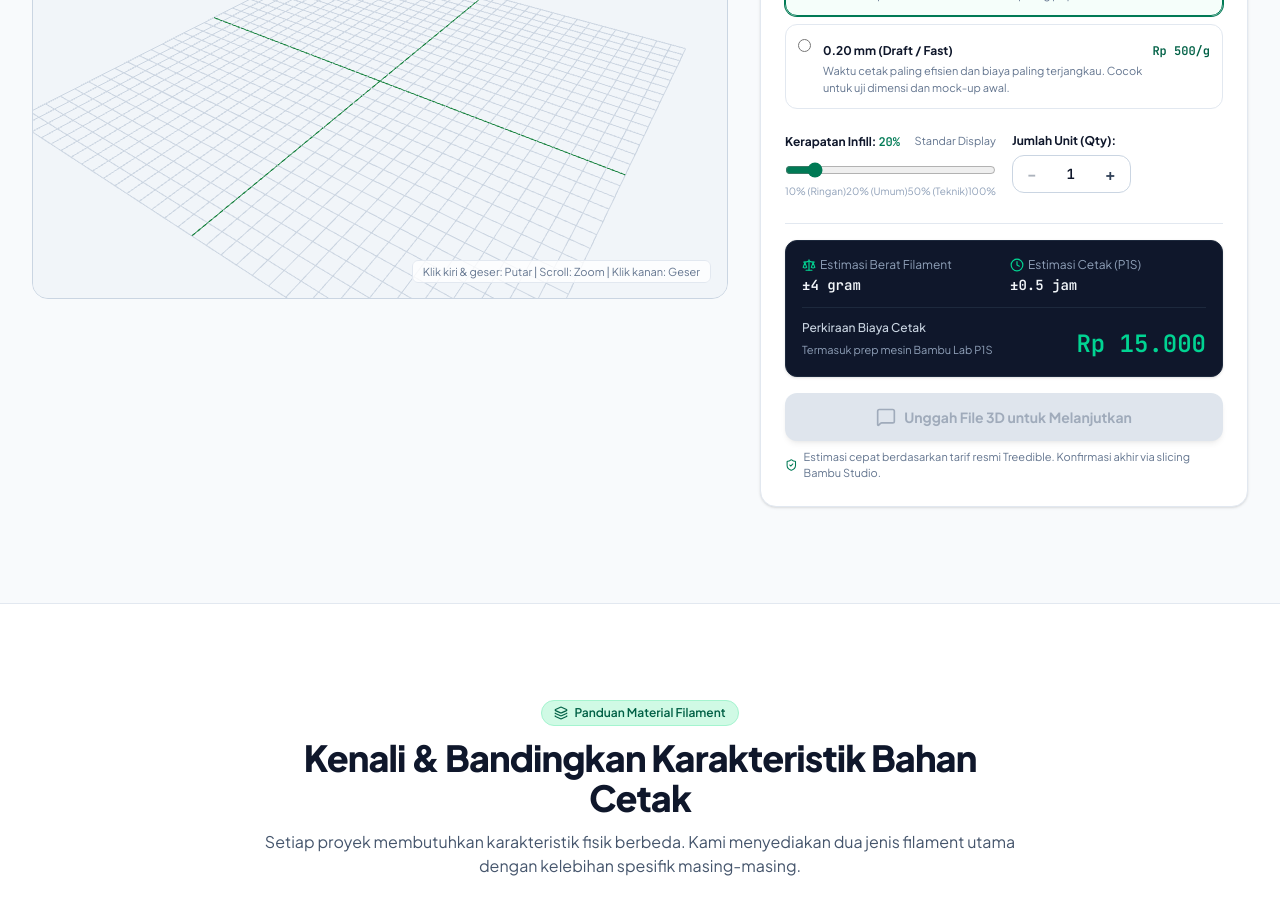
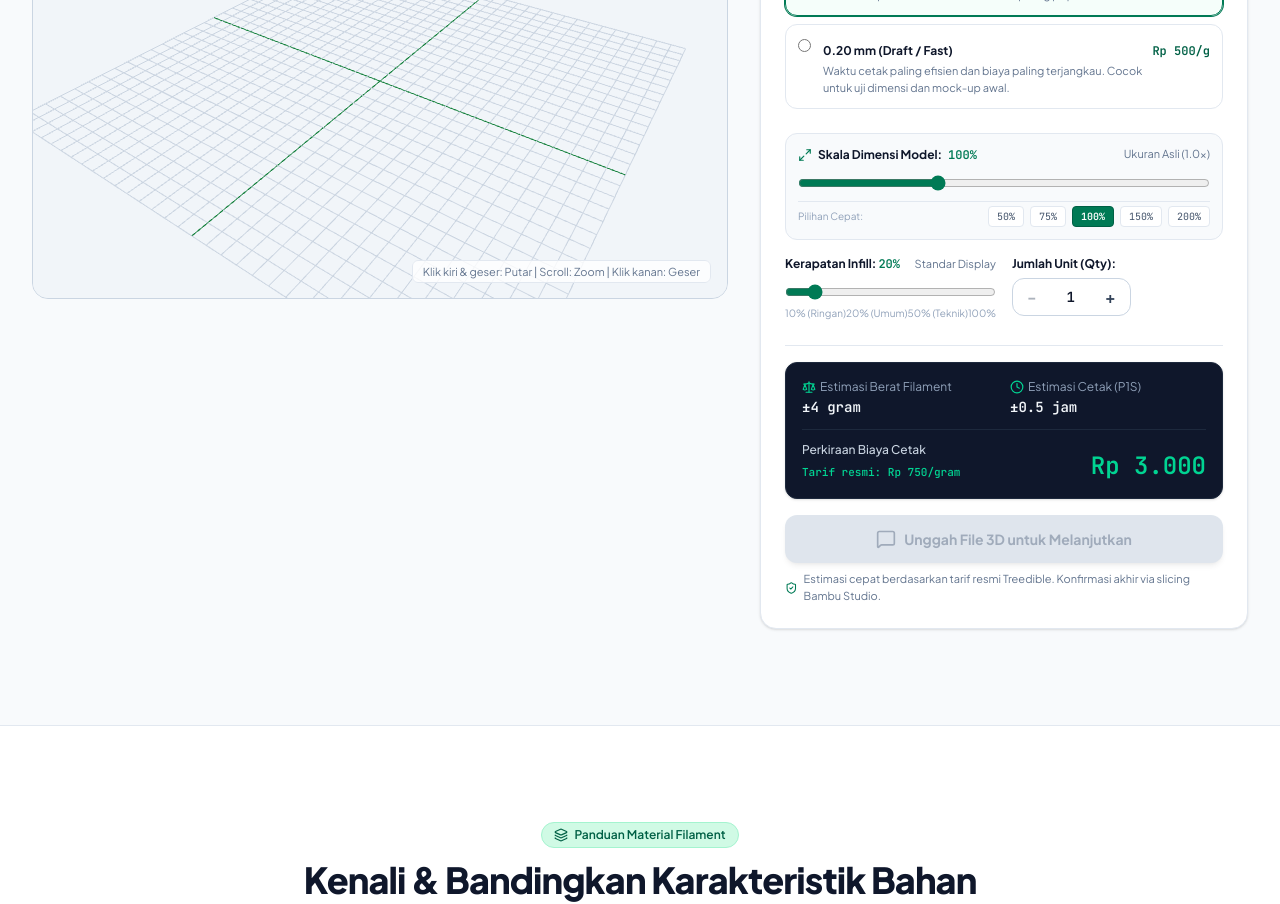
Before and after one commit to supErj1izyyyy/treedible-web, a React (Vite) app: page / in a window 1280 px wide. Shown: the part 1520-2424 px from the top of the page. Built offline with nearby package versions, Linux system fonts and the light colour scheme; no server answers.

Commit message:
fix(calculator): remove 15k price floor, add scale slider, and dynamically scale price with dimensions

```diff
--- a/src/components/Calculator/CalculatorSection.tsx
+++ b/src/components/Calculator/CalculatorSection.tsx
@@ -29,11 +29,13 @@ export const CalculatorSection: React.FC = () => {
   const [selectedColor, setSelectedColor] = useState<string>('Hitam Doff');
   const [quantity, setQuantity] = useState<number>(1);
   const [wireframe, setWireframe] = useState<boolean>(false);
+  const [scalePct, setScalePct] = useState<number>(100);
 
   // Parse Buffer into Three.js BufferGeometry
   const parseModelData = (buffer: ArrayBuffer, fileName: string) => {
     setLoading(true);
     setError(null);
+    setScalePct(100);
     try {
       if (buffer.byteLength < 84) {
         throw new Error('Ukuran file terlalu kecil atau rusak untuk format model 3D.');
@@ -128,11 +130,21 @@ export const CalculatorSection: React.FC = () => {
       .catch((e) => console.log('Sample load error:', e));
   }, []);
 
-  // Compute Live Calculated Values
-  const volume = metrics ? metrics.volumeCm3 : 8.0;
-  const estimatedWeightGrams = estimateFilamentWeight(volume, material, infillPct);
-  const { unitPrice, totalPrice } = calculatePrintPrice(estimatedWeightGrams, material, layerHeight, quantity);
+  // Compute Live Calculated Values with dynamic scale factor
+  const currentScale = scalePct / 100;
+  const rawVolume = metrics ? metrics.volumeCm3 : 8.0;
+  // Volume scales cubically with geometric scale (s³)
+  const scaledVolume = Number((rawVolume * Math.pow(currentScale, 3)).toFixed(2));
+  const estimatedWeightGrams = estimateFilamentWeight(scaledVolume, material, infillPct);
+  const { unitPrice, totalPrice, ratePerGram } = calculatePrintPrice(estimatedWeightGrams, material, layerHeight, quantity);
   const estimatedHours = estimatePrintTimeHours(estimatedWeightGrams, layerHeight);
+
+  // Scaled dimensions in mm
+  const scaledDimensions = metrics ? {
+    x: Number((metrics.dimensionsMm.x * currentScale).toFixed(1)),
+    y: Number((metrics.dimensionsMm.y * currentScale).toFixed(1)),
+    z: Number((metrics.dimensionsMm.z * currentScale).toFixed(1))
+  } : null;
 
   // Map selected color to CSS/Three hex
   const getRenderColor = (colorName: string) => {
@@ -203,15 +215,20 @@ export const CalculatorSection: React.FC = () => {
               materialColor={getRenderColor(selectedColor)}
               wireframe={wireframe}
               onToggleWireframe={() => setWireframe(!wireframe)}
-              dimensions={metrics?.dimensionsMm || null}
+              dimensions={scaledDimensions}
               loading={loading}
+              scale={currentScale}
             />
           </div>
 
           {/* Right Column: 5 Cols (Pricing & Parameters) */}
           <div className="lg:col-span-5">
             <ConfigurationPanel
-              metrics={metrics}
+              metrics={metrics ? {
+                ...metrics,
+                volumeCm3: scaledVolume,
+                dimensionsMm: scaledDimensions || metrics.dimensionsMm
+              } : null}
               material={material}
               onChangeMaterial={setMaterial}
               layerHeight={layerHeight}
@@ -220,11 +237,14 @@ export const CalculatorSection: React.FC = () => {
               onChangeInfill={setInfillPct}
               selectedColor={selectedColor}
               onChangeColor={setSelectedColor}
+              scalePct={scalePct}
+              onChangeScale={setScalePct}
               quantity={quantity}
               onChangeQuantity={setQuantity}
               estimatedWeightGrams={estimatedWeightGrams}
               unitPrice={unitPrice}
               totalPrice={totalPrice}
+              ratePerGram={ratePerGram}
               estimatedHours={estimatedHours}
             />
           </div>
--- a/src/components/Calculator/ConfigurationPanel.tsx
+++ b/src/components/Calculator/ConfigurationPanel.tsx
@@ -1,7 +1,7 @@
 import React from 'react';
 import type { MaterialKey, LayerHeightKey, ModelMetrics } from '../../types';
 import { MATERIALS, LAYER_HEIGHTS, formatRupiah, generateWhatsAppLink } from '../../utils/calculator';
-import { Layers, Disc, Scale, Clock, MessageSquare, ShieldCheck } from 'lucide-react';
+import { Layers, Disc, Scale, Clock, MessageSquare, ShieldCheck, Maximize2 } from 'lucide-react';
 
 interface ConfigurationPanelProps {
   metrics: ModelMetrics | null;
@@ -13,11 +13,14 @@ interface ConfigurationPanelProps {
   onChangeInfill: (val: number) => void;
   selectedColor: string;
   onChangeColor: (col: string) => void;
+  scalePct: number;
+  onChangeScale: (scale: number) => void;
   quantity: number;
   onChangeQuantity: (qty: number) => void;
   estimatedWeightGrams: number;
   unitPrice: number;
   totalPrice: number;
+  ratePerGram: number;
   estimatedHours: number;
 }
 
@@ -31,11 +34,14 @@ export const ConfigurationPanel: React.FC<ConfigurationPanelProps> = ({
   onChangeInfill,
   selectedColor,
   onChangeColor,
+  scalePct,
+  onChangeScale,
   quantity,
   onChangeQuantity,
   estimatedWeightGrams,
   unitPrice,
   totalPrice,
+  ratePerGram,
   estimatedHours
 }) => {
   const currentMaterial = MATERIALS[material];
@@ -52,7 +58,8 @@ export const ConfigurationPanel: React.FC<ConfigurationPanelProps> = ({
       infillPct,
       selectedColor,
       quantity,
-      totalPrice
+      totalPrice,
+      scalePct
     );
     window.open(url, '_blank', 'noopener,noreferrer');
   };
@@ -173,7 +180,50 @@ export const ConfigurationPanel: React.FC<ConfigurationPanelProps> = ({
         </div>
       </div>
 
-      {/* 3. Infill Density & Quantity */}
+      {/* 3. Scale, Infill Density & Quantity */}
+      <div className="space-y-4">
+        {/* Scale Slider & Quick Presets */}
+        <div className="p-3 bg-slate-50 dark:bg-slate-800 rounded-xl border border-slate-200 dark:border-slate-700">
+          <div className="flex items-center justify-between mb-1.5">
+            <label className="text-xs font-bold text-slate-900 dark:text-white flex items-center gap-1.5">
+              <Maximize2 className="w-3.5 h-3.5 text-emerald-700 dark:text-emerald-400" aria-hidden="true" />
+              Skala Dimensi Model: <span className="text-emerald-700 dark:text-emerald-400 font-mono-tech">{scalePct}%</span>
+            </label>
+            <span className="text-[11px] text-slate-500 dark:text-slate-400">
+              {scalePct === 100 ? 'Ukuran Asli (1.0x)' : scalePct < 100 ? `Dikecilkan (${(scalePct/100).toFixed(2)}x)` : `Diperbesar (${(scalePct/100).toFixed(2)}x)`}
+            </span>
+          </div>
+          <input
+            type="range"
+            min="25"
+            max="250"
+            step="5"
+            value={scalePct}
+            onChange={(e) => onChangeScale(Number(e.target.value))}
+            className="w-full accent-emerald-700 cursor-pointer h-2 bg-slate-200 dark:bg-slate-700 rounded-lg"
+          />
+          <div className="flex items-center justify-between mt-2 pt-1 border-t border-slate-200 dark:border-slate-700/60">
+            <span className="text-[10px] text-slate-400">Pilihan Cepat:</span>
+            <div className="flex items-center gap-1.5">
+              {[50, 75, 100, 150, 200].map((preset) => (
+                <button
+                  key={preset}
+                  type="button"
+                  onClick={() => onChangeScale(preset)}
+                  className={`text-[10px] px-2 py-0.5 rounded border transition-colors font-mono-tech ${
+                    scalePct === preset
+                      ? 'bg-emerald-700 text-white border-emerald-800 font-bold'
+                      : 'bg-white dark:bg-slate-700 text-slate-600 dark:text-slate-300 border-slate-200 dark:border-slate-600 hover:bg-slate-100 dark:hover:bg-slate-600'
+                  }`}
+                >
+                  {preset}%
+                </button>
+              ))}
+            </div>
+          </div>
+        </div>
+
+        {/* Infill & Quantity */}
         <div className="grid grid-cols-1 md:grid-cols-2 gap-4">
           {/* Infill */}
           <div>
@@ -231,6 +281,7 @@ export const ConfigurationPanel: React.FC<ConfigurationPanelProps> = ({
             </div>
           </div>
         </div>
+      </div>
 
       {/* 4. Calculation Summary Breakdown */}
       <div className="pt-4 border-t border-slate-200 dark:border-slate-800">
@@ -260,7 +311,9 @@ export const ConfigurationPanel: React.FC<ConfigurationPanelProps> = ({
           <div className="flex items-end justify-between pt-3">
             <div>
               <span className="text-xs text-slate-300 block font-medium">Perkiraan Biaya Cetak</span>
-              <span className="text-[11px] text-slate-400">Termasuk prep mesin Bambu Lab P1S</span>
+              <span className="text-[11px] text-emerald-400 font-mono-tech font-medium">
+                Tarif resmi: {formatRupiah(ratePerGram)}/gram
+              </span>
             </div>
             <div className="text-right">
               <span className="text-2xl font-extrabold text-emerald-400 font-mono-tech block">
--- a/src/utils/calculator.ts
+++ b/src/utils/calculator.ts
@@ -68,6 +68,15 @@ export const LAYER_HEIGHTS: Record<LayerHeightKey, LayerHeightInfo> = {
  * Result is in cm³ (cubic centimeters).
  */
 export function calculateMeshVolume(geometry: THREE.BufferGeometry): number {
+  geometry.computeBoundingBox();
+  const bbox = geometry.boundingBox;
+  let bboxVolumeCm3 = 1.0;
+  if (bbox) {
+    const size = new THREE.Vector3();
+    bbox.getSize(size);
+    bboxVolumeCm3 = Math.max(0.1, (size.x * size.y * size.z) / 1000.0);
+  }
+
   let volumeMm3 = 0;
   const position = geometry.attributes.position;
   const index = geometry.index;
@@ -92,7 +101,7 @@ export function calculateMeshVolume(geometry: THREE.BufferGeometry): number {
 
       volumeMm3 += getSignedVolume(p1, p2, p3);
     }
-  } else {
+  } else if (position) {
     for (let i = 0; i < position.count; i += 3) {
       p1.fromBufferAttribute(position, i);
       p2.fromBufferAttribute(position, i + 1);
@@ -102,9 +111,20 @@ export function calculateMeshVolume(geometry: THREE.BufferGeometry): number {
     }
   }
 
-  // Convert mm³ to cm³ (1 cm³ = 1000 mm³)
-  const volumeCm3 = Math.abs(volumeMm3) / 1000.0;
-  return Math.max(0.1, Number(volumeCm3.toFixed(2)));
+  const rawVolCm3 = Math.abs(volumeMm3) / 1000.0;
+
+  // Sanity check:
+  // Model 3D di dunia nyata mengisi sekitar 25% - 70% dari volume bounding box.
+  // Jika mesh tidak watertight, terbuka, atau segitiganya saling meniadakan sehingga rawVol mendekati 0,
+  // gunakan estimasi volumetrik 35% bounding box agar pertambahan dimensi selalu menaikkan harga secara realistis.
+  let validVolCm3 = rawVolCm3;
+  if (validVolCm3 < bboxVolumeCm3 * 0.05 || isNaN(validVolCm3)) {
+    validVolCm3 = bboxVolumeCm3 * 0.35;
+  } else if (validVolCm3 > bboxVolumeCm3) {
+    validVolCm3 = bboxVolumeCm3 * 0.85;
+  }
+
+  return Math.max(0.1, Number(validVolCm3.toFixed(2)));
 }
 
 /**
@@ -147,6 +167,7 @@ export function estimateFilamentWeight(
 
 /**
  * Calculates estimated price based on Treedible service tariff from Observation Report.
+ * Uses transparent linear tariff per gram based on material and layer height.
  */
 export function calculatePrintPrice(
   weightGrams: number,
@@ -161,12 +182,12 @@ export function calculatePrintPrice(
     ratePerGram += 100;
   }
 
-  // Base machine setup and nozzle prep fee per unique job
-  const setupFee = 10000;
+  // Pure linear tariff based on filament weight:
+  // e.g. PLA 0.16mm is Rp 750/g, 0.12mm is Rp 850/g, 0.20mm is Rp 500/g
   const materialCost = weightGrams * ratePerGram;
 
-  // Unit price rounds to nearest 500 IDR for clean consumer pricing
-  const unitPrice = Math.max(15000, Math.ceil((materialCost + (setupFee / quantity)) / 500) * 500);
+  // Unit price rounds to nearest 500 IDR with minimal floor of Rp 1.000
+  const unitPrice = Math.max(1000, Math.ceil(materialCost / 500) * 500);
   const totalPrice = unitPrice * quantity;
 
   return { unitPrice, totalPrice, ratePerGram };
@@ -209,13 +230,15 @@ export function generateWhatsAppLink(
   infillPct: number,
   color: string,
   quantity: number,
-  totalPrice: number
+  totalPrice: number,
+  scalePct: number = 100
 ): string {
   const phone = SITE_CONFIG.whatsappNumber;
+  const scaleInfo = scalePct !== 100 ? `\nSkala Cetak: ${scalePct}%` : '';
   const message = `Halo Admin Treedible 3D Printing, saya ingin konsultasi dan cetak file 3D dengan rincian berikut:
 
 Nama File: ${fileName}
-Dimensi Model: ${dimensions.x} x ${dimensions.y} x ${dimensions.z} mm
+Dimensi Model: ${dimensions.x} x ${dimensions.y} x ${dimensions.z} mm${scaleInfo}
 Volume Geometris: ${volumeCm3} cm³
 Material: ${materialKey} (${MATERIALS[materialKey].fullName})
 Warna: ${color}
```
Also changed, not shown: src/components/Calculator/ModelViewer.tsx (+28 -10 lines). Lines whose indentation alone changed are shown as unchanged.
